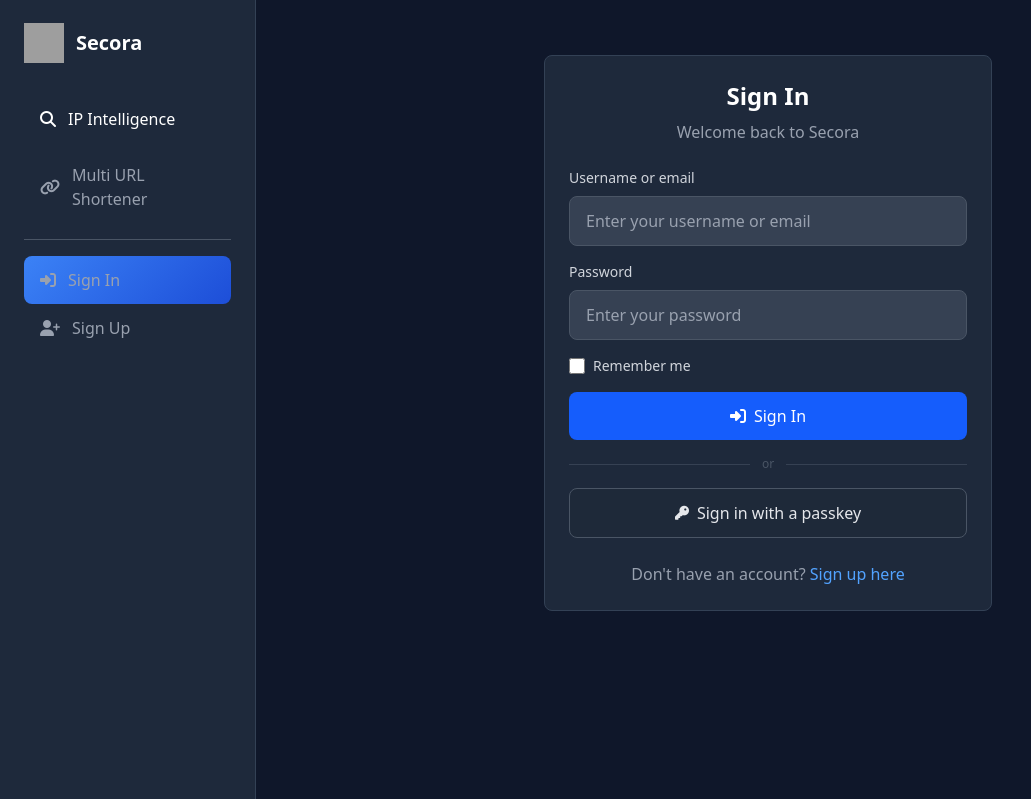
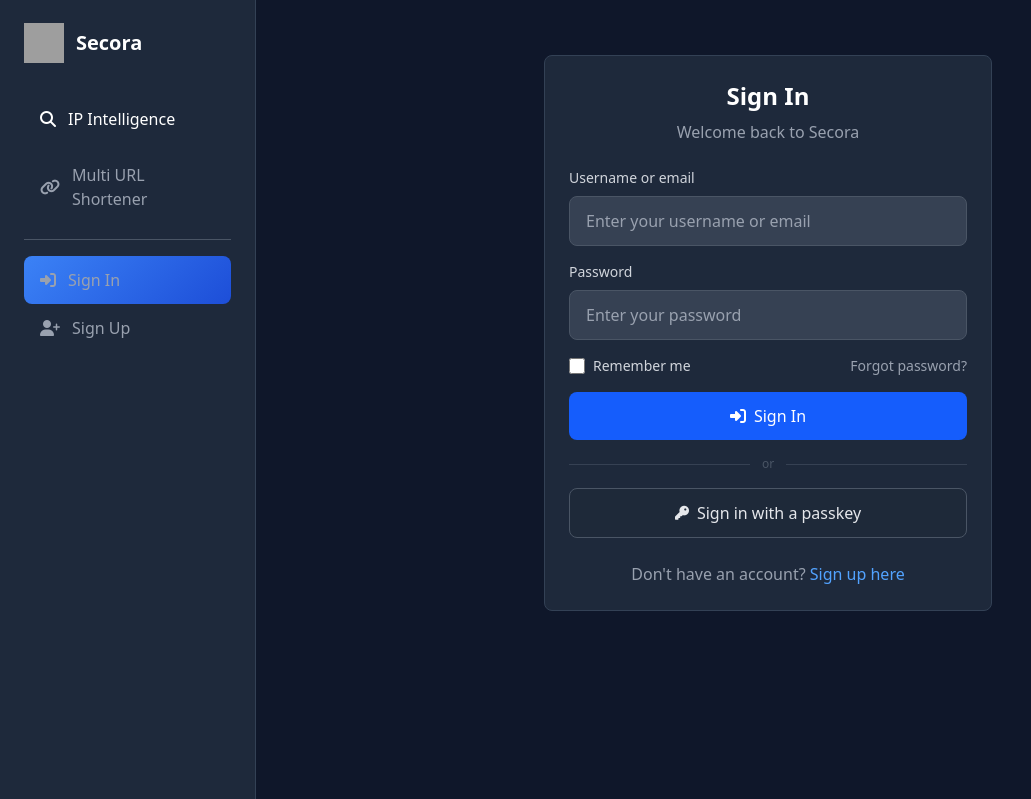
Before and after one commit to SecoraApp/Secora_IP_Intelligence, a Flask app: page /login in a window 1280 px wide. Shown: the part 58-857 px from the top of the page, without its empty margins (0-1031 px from the left). Run offline with Flask 3, Linux system fonts and the light colour scheme; style sheets or scripts are compiled from the project's sources; grey boxes are pictures that could not be loaded.

Commit message:
Refactor login form layout and add 'Forgot password' link

```diff
--- a/templates/auth/login.html
+++ b/templates/auth/login.html
@@ -49,10 +49,13 @@
                        placeholder="Enter your password">
             </div>
 
-            <div class="flex items-center">
+            <div class="flex items-center justify-between">
+                <div class="flex items-center">
                 <input type="checkbox" id="remember" name="remember"
                        class="h-4 w-4 text-blue-600 focus:ring-blue-500 border-gray-300 rounded">
                 <label for="remember" class="ml-2 block text-sm text-gray-300">Remember me</label>
+                </div>
+                <a href="{{ url_for('auth.forgot_password') }}" class="text-sm text-gray-400 hover:text-blue-400 transition-colors">Forgot password?</a>
             </div>
 
             <button type="submit"
```
